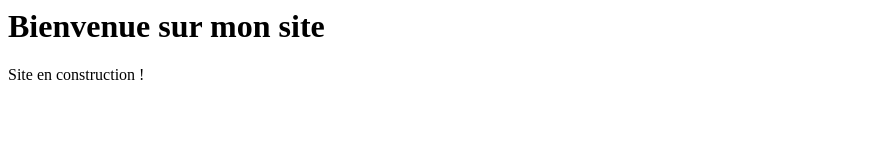
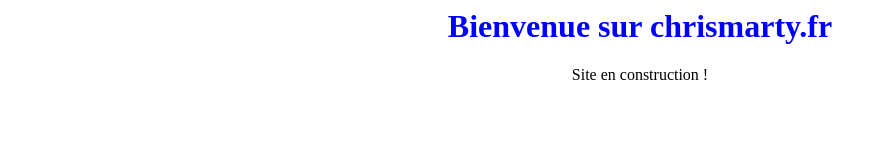
Before and after one commit to ChrisMarty/monProjetGitOC, a plain HTML site: page index.html in a window 1280 px wide. Shown: the whole page, without its empty margins (0-887 px from the left). Drawn offline with Linux system fonts and the light colour scheme.

Commit message:
Ajout du lien à la feuille de style CSS dans le header de mon index

```diff
--- a/index.html
+++ b/index.html
@@ -1,3 +1,9 @@
-<html><body><h1>Bienvenue sur mon site</h1>
-<p>Site en construction !</p>
-</body></html>
+<html>
+  <head>
+    <link rel="stylesheet" type="text/css" href="style.css">
+  </head>
+  <body>
+    <h1>Bienvenue sur chrismarty.fr</h1>
+    <p>Site en construction !</p>
+  </body>
+</html>
```
